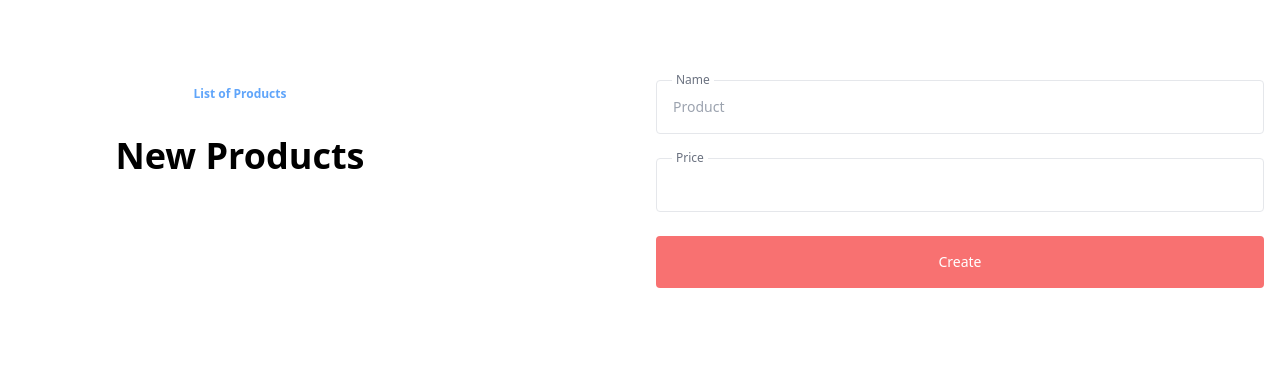
After one commit to H4r0l/Flask_app, a Flask app: page /products/create in a window 1280 px wide. The commit adds this page. Shown: the top 367 px of the page. Run offline with Flask 3, Linux system fonts and the light colour scheme; parts of the project's set-up code (start-up, migrations or seed data) failed here and were passed over; some libraries are stand-ins or nearby versions; some web fonts are replaced.

Commit message:
feat: Updates and Create products

```diff
--- a/app.py
+++ b/app.py
@@ -31,3 +31,28 @@ def products():
     _products = user.products
 
     return render_template("products/index.html", products=_products)
+
+@app.route("/products/create", methods=["GET","POST"])
+def product_create():
+    if request.method == "POST":
+        name = request.form.get("name")
+        price = request.form.get("price")
+
+        if name and price:
+            user = User.get(session["user_id"])
+
+            Product.create(name=name, price=price, user=user)
+            return redirect(url_for("products"))
+    return render_template("products/create.html")
+
+@app.route("/products/update/<int:product_id>", methods=["GET","POST"])
+def product_update(product_id: int):
+    _product = Product.select().where(Product.id == product_id).first()
+
+    if request.method == "POST":
+        _product.name = request.form.get("name")
+        _product.price = request.form.get("price")
+        _product.save()
+        return redirect(url_for("products"))
+
+    return render_template("products/update.html", product=_product)
--- a/database.py
+++ b/database.py
@@ -38,5 +38,9 @@ class Product(Model):  # Tables
         database = db
         db_table = "products"
 
+    @property
+    def price_format(self):
+        return f"${self.price} Dollars"
+
 
 db.create_tables([User, Product])
--- a/templates/index.html
+++ b/templates/index.html
@@ -20,7 +20,7 @@
             </div>
         </nav>
         <div class="relative container pt-12 px-4 mx-auto text-center">
-            <h2 class="mt-8 mb-8 lg:mb-12 text-4xl lg:text-6xl font-semibold">PyStore Online. 🐍</h2>
+            <h2 class="mt-8 mb-8 lg:mb-12 text-4xl lg:text-6xl font-semibold">PyStore</h2>
             <p class="max-w-3xl mx-auto mb-8 lg:mb-12 text-xl text-gray-500">
                 Web page developed with Flask, Peewee y Python.
             </p>
--- /dev/null
+++ b/templates/products/create.html
@@ -0,0 +1,44 @@
+<!DOCTYPE html>
+<html lang="en">
+<head>
+    <title>Products</title>
+    <meta charset="utf-8">
+    <meta name="viewport" content="width=device-width, initial-scale=1, shrink-to-fit=no">
+    <link rel="preconnect" href="https://fonts.gstatic.com">
+    <link rel="stylesheet" href="https://rsms.me/inter/inter.css">
+    <script src="https://cdn.tailwindcss.com"></script>
+</head>
+<body class="antialiased bg-body text-body font-body">
+    <div class="">
+
+       <section class="py-20">
+            <div class="container px-4 mx-auto">
+                <div class="flex flex-wrap -mx-4">
+                    <div class="w-full lg:w-1/2 px-4 mb-12 lg:mb-0">
+                        <div class="max-w-md">
+                            <div class="max-w-3xl mb-20 mx-auto text-center">
+                                <span class="text-xs text-blue-400 font-semibold"><a href="/products">List of Products</a></span>
+                                <h2 class="mt-8 mb-10 text-4xl font-semibold font-heading">New Products</h2>
+                            </div>
+                        </div>
+                    </div>
+                    <div class="w-full lg:w-1/2 px-4">
+                        <form action="#" method="POST">
+                        <div class="relative flex flex-wrap mb-6">
+                            <input class="relative mb-2 md:mb-0 w-full py-4 pl-4 text-sm border rounded" type="text" placeholder="Product" name='name'>
+                            <span class="absolute top-0 left-0 ml-4 -mt-2 px-1 inline-block bg-white text-gray-500 text-xs">Name</span>
+                        </div>
+                        <div class="relative flex flex-wrap mb-6">
+                            <input class="relative mb-2 md:mb-0 w-full py-4 pl-4 text-sm border rounded" type="text" name='price'>
+                            <span class="absolute top-0 left-0 ml-4 -mt-2 px-1 inline-block bg-white text-gray-500 text-xs">Price</span>
+                        </div>
+                        <button class="w-full inline-block px-6 py-4 text-sm text-white bg-red-400 hover:bg-red-300 rounded transition duration-200">Create</button>
+                        </form>
+                    </div>
+                </div>
+            </div>
+        </section>
+
+    </div>
+</body>
+</html>
--- a/templates/products/index.html
+++ b/templates/products/index.html
@@ -25,7 +25,7 @@
                             <div class="relative h-52 mb-6">
                                 <span class="absolute top-0 right-0 mt-4 mr-4 text-xs text-white px-2 py-1 font-semibold bg-gray-600 bg-opacity-50 rounded-md uppercase">Category</span>
                                 <img class="w-full h-full object-cover rounded-lg"
-                                    src="https://images-codigofacilito.s3.us-west-1.amazonaws.com/images/thumb_default.jpg"
+                                    src="https://icon-library.com/images/no-picture-available-icon/no-picture-available-icon-1.jpg"
                                     alt=""
                                 >
                             </div>
```
Also changed, not shown: templates/products/update.html (added, +44 -0 lines).
